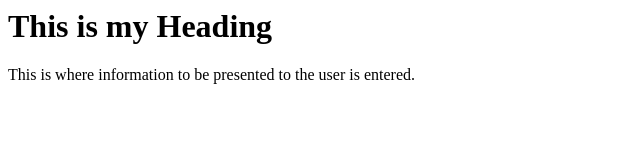
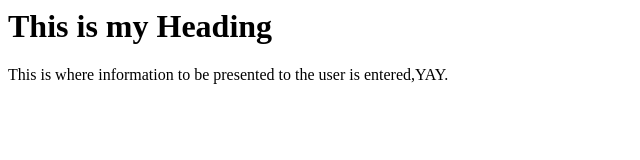
Before and after one commit to dogsar3cool/tempo, a plain HTML site: page index.html in a window 1280 px wide. Shown: the full height of the page, 0-640 px from the left. Drawn offline with Linux system fonts and the light colour scheme.

```diff
--- a/index.html
+++ b/index.html
@@ -6,6 +6,6 @@ Hello
 </head>
 <body>
 <h1>This is my Heading</h1>
-This is where information to be presented to the user is entered.
+This is where information to be presented to the user is entered,YAY.
 </body>
 </html>
```
